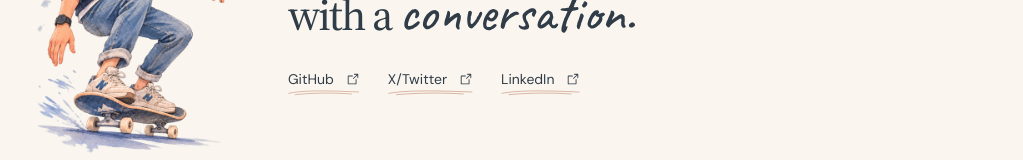
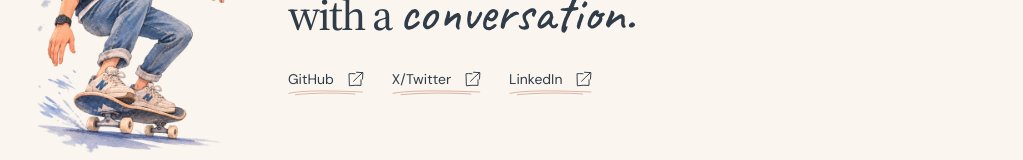
Before and after one commit to NicolasMilliard/portfolio, a React (Vite) app: page / in a window 1280 px wide. Shown: the part 1663-1823 px from the top of the page, without its empty margins (128-1151 px from the left). Built offline with nearby package versions, Linux system fonts and the light colour scheme.

Commit message:
refactor(home): external link icon

```diff
--- a/package.json
+++ b/package.json
@@ -12,7 +12,6 @@
     "preview": "vite preview"
   },
   "dependencies": {
-    "@phosphor-icons/react": "^2.1.10",
     "@tanstack/react-router": "1.170.46",
     "react": "19.3.1",
     "react-dom": "19.3.1"
--- a/src/components/Connect.tsx
+++ b/src/components/Connect.tsx
@@ -4,8 +4,8 @@ import {
   conversationViewBox,
 } from './conversationLettering';
 
-import { ArrowSquareOutIcon } from '@phosphor-icons/react';
 import { Footer } from './Footer';
+import { DrawnExternalLink } from './ui/DrawnExternalLink';
 import { DrawnUnderline } from './ui/DrawUnderline';
 import { Handwriting } from './ui/Handwriting';
 import { SketchRuler } from './ui/SketchRuler';
@@ -52,7 +52,7 @@ export const Connect = () => {
                 key={link.label}
               >
                 {link.label}
-                <ArrowSquareOutIcon />
+                <DrawnExternalLink />
                 <DrawnUnderline />
               </a>
             ))}
--- a/src/components/Projects.tsx
+++ b/src/components/Projects.tsx
@@ -1,4 +1,5 @@
 import { projects } from '../data/portfolio';
+import { DrawnArrow } from './ui/DrawnArrow';
 import { WatercolorWash } from './ui/WatercolorWash';
 
 import '../styles/projects.css';
@@ -51,20 +52,7 @@ export const Projects = () => {
             <span className="project-number" aria-hidden="true">
               {String(index + 1).padStart(2, '0')}
             </span>
-            <svg
-              className="project-arrow"
-              viewBox="0 0 36 28"
-              fill="none"
-              stroke="currentColor"
-              strokeWidth="1.3"
-              strokeLinecap="round"
-              strokeLinejoin="round"
-              aria-hidden="true"
-              focusable="false"
-            >
-              <path d="M5 23Q17 12 30 5" pathLength="1" />
-              <path d="M18 5L30 4L29 17" pathLength="1" />
-            </svg>
+            <DrawnArrow direction="up-right" className="project-arrow" />
           </a>
         ))}
       </div>
--- a/src/components/Writing.tsx
+++ b/src/components/Writing.tsx
@@ -1,5 +1,5 @@
-import { ArrowRightIcon } from '@phosphor-icons/react';
 import { Link } from '@tanstack/react-router';
+import { DrawnArrow } from './ui/DrawnArrow';
 import { SketchRuler } from './ui/SketchRuler';
 
 import { formatPublishedDate, writings } from '../content/writings';
@@ -47,9 +47,7 @@ export const Writing = () => {
               >
                 {writing.description}
               </span>
-              <span className="row-arrow" aria-hidden="true">
-                <ArrowRightIcon />
-              </span>
+              <DrawnArrow className="row-arrow" />
             </Link>
           </li>
         ))}
--- /dev/null
+++ b/src/components/ui/DrawnArrow.tsx
@@ -0,0 +1,28 @@
+const arrowPaths = {
+  right: ['M4 14Q15 12.5 31 14', 'M22 6L31 14L22 21'],
+  'up-right': ['M5 23Q17 12 30 5', 'M18 5L30 4L29 17'],
+} as const;
+
+export const DrawnArrow = ({
+  direction = 'right',
+  className = '',
+}: {
+  direction?: keyof typeof arrowPaths;
+  className?: string;
+}) => (
+  <svg
+    className={`drawn-icon drawn-arrow ${className}`.trim()}
+    viewBox="0 0 36 28"
+    fill="none"
+    stroke="currentColor"
+    strokeWidth="1.3"
+    strokeLinecap="round"
+    strokeLinejoin="round"
+    aria-hidden="true"
+    focusable="false"
+  >
+    {arrowPaths[direction].map((path) => (
+      <path key={path} d={path} pathLength="1" />
+    ))}
+  </svg>
+);
--- /dev/null
+++ b/src/components/ui/DrawnExternalLink.tsx
@@ -0,0 +1,17 @@
+export const DrawnExternalLink = () => (
+  <svg
+    className="drawn-icon drawn-external-link"
+    viewBox="0 0 24 24"
+    fill="none"
+    stroke="currentColor"
+    strokeWidth="1.3"
+    strokeLinecap="round"
+    strokeLinejoin="round"
+    aria-hidden="true"
+    focusable="false"
+  >
+    <path d="M12 5Q7 4.5 4 5L4.5 21Q12 20 20 20.5L20 13" pathLength="1" />
+    <path d="M10 15Q15 10 22 3.5" pathLength="1" />
+    <path d="M14 3L22.5 3.5L22 12" pathLength="1" />
+  </svg>
+);
--- a/src/styles/home.css
+++ b/src/styles/home.css
@@ -293,7 +293,7 @@
 .home-page .writing-link {
   position: relative;
   display: grid;
-  grid-template-columns: minmax(0, 1fr) 1.5rem;
+  grid-template-columns: minmax(0, 1fr) 2rem;
   gap: 0.5rem 1.25rem;
   padding: 1.5rem 0;
   border-bottom: 1px solid var(--border-subtle);
@@ -341,7 +341,6 @@
   align-self: center;
   justify-self: end;
   color: var(--accent);
-  font-size: 1.25rem;
 }
 
 .home-page .writing-link:hover .writing-title {
@@ -404,6 +403,26 @@
   width: 100%;
   height: 100%;
   overflow: visible;
+}
+
+.drawn-icon {
+  display: block;
+  flex-shrink: 0;
+  pointer-events: none;
+}
+
+.drawn-arrow {
+  width: 2rem;
+  height: 1.5rem;
+}
+
+.drawn-external-link {
+  width: 1.125rem;
+  height: 1.125rem;
+}
+
+.drawn-icon path {
+  stroke-dasharray: 1 2;
 }
 
 .drawn-underline {
@@ -557,10 +576,22 @@
     transition: stroke-dashoffset 280ms ease-out;
   }
 
+  :is(a, button):is(:hover, :focus-visible) > .drawn-icon path {
+    animation: ink-write 240ms ease-out both;
+  }
+
+  :is(a, button):is(:hover, :focus-visible) > .drawn-icon path + path {
+    animation-delay: 140ms;
+  }
+
+  :is(a, button):is(:hover, :focus-visible) > .drawn-icon path:nth-child(3) {
+    animation-delay: 280ms;
+  }
+
   .home-page[data-sketchbook='ready'] [data-sketch] path {
     stroke-dasharray: 1;
     stroke-dashoffset: 1;
-    transition: stroke-dashoffset 850ms cubic-bezier(0.25, 0.65, 0.35, 1);
+    transition: stroke-dashoffset 1600ms cubic-bezier(0.25, 0.65, 0.35, 1);
   }
 
   .home-page[data-sketchbook='ready'] [data-sketch][data-inked] path {
@@ -568,8 +599,8 @@
   }
 
   .home-page[data-sketchbook='ready'] .sketch-ruler .ruler-ticks {
-    transition-duration: 1100ms;
-    transition-delay: 180ms;
+    transition-duration: 2000ms;
+    transition-delay: 220ms;
   }
 
   .site-identity:is(:hover, :focus-visible) .introduction-logo {
@@ -665,14 +696,6 @@
       opacity: 0.3;
       transform: scale(1);
     }
-  }
-
-  .row-arrow {
-    transition: transform 180ms ease-out;
-  }
-
-  .writing-link:hover .row-arrow {
-    transform: translateX(2px);
   }
 }
 
--- a/src/styles/projects.css
+++ b/src/styles/projects.css
@@ -115,14 +115,7 @@
   position: absolute;
   right: 1.25rem;
   bottom: 1rem;
-  width: 2rem;
-  height: 1.5rem;
   color: var(--note-ink);
-  pointer-events: none;
-}
-
-.project-arrow path {
-  stroke-dasharray: 1 2;
 }
 
 .project-note:is(:hover, :focus-visible) {
@@ -159,14 +152,6 @@
     animation: pigment-paint var(--stroke-duration) var(--stroke-delay)
       cubic-bezier(0.35, 0.1, 0.55, 1) both;
   }
-
-  .project-note:is(:hover, :focus-visible) .project-arrow path {
-    animation: ink-write 240ms ease-out both;
-  }
-
-  .project-note:is(:hover, :focus-visible) .project-arrow path + path {
-    animation-delay: 140ms;
-  }
 }
 
 @media (max-width: 40rem) {
```
Also changed, not shown: 1 other file (tests, documents, lock files or other folders).
